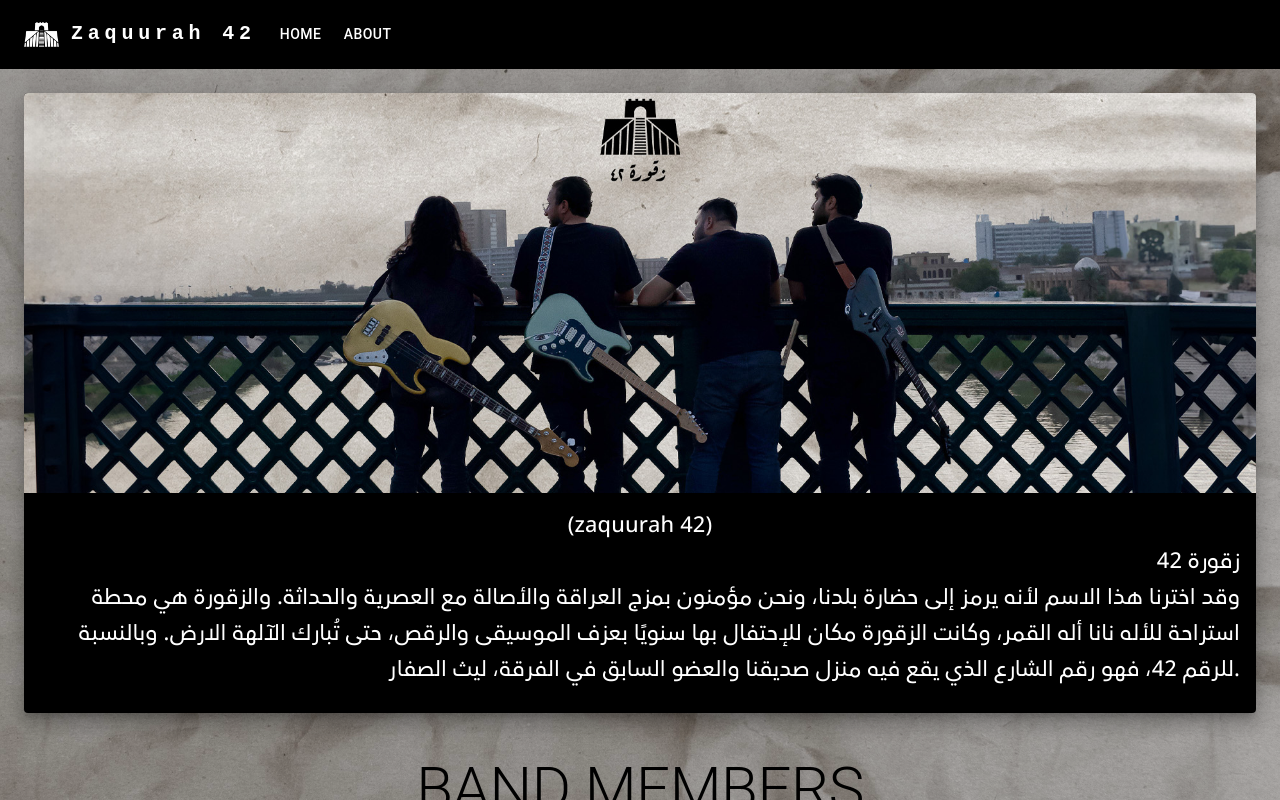
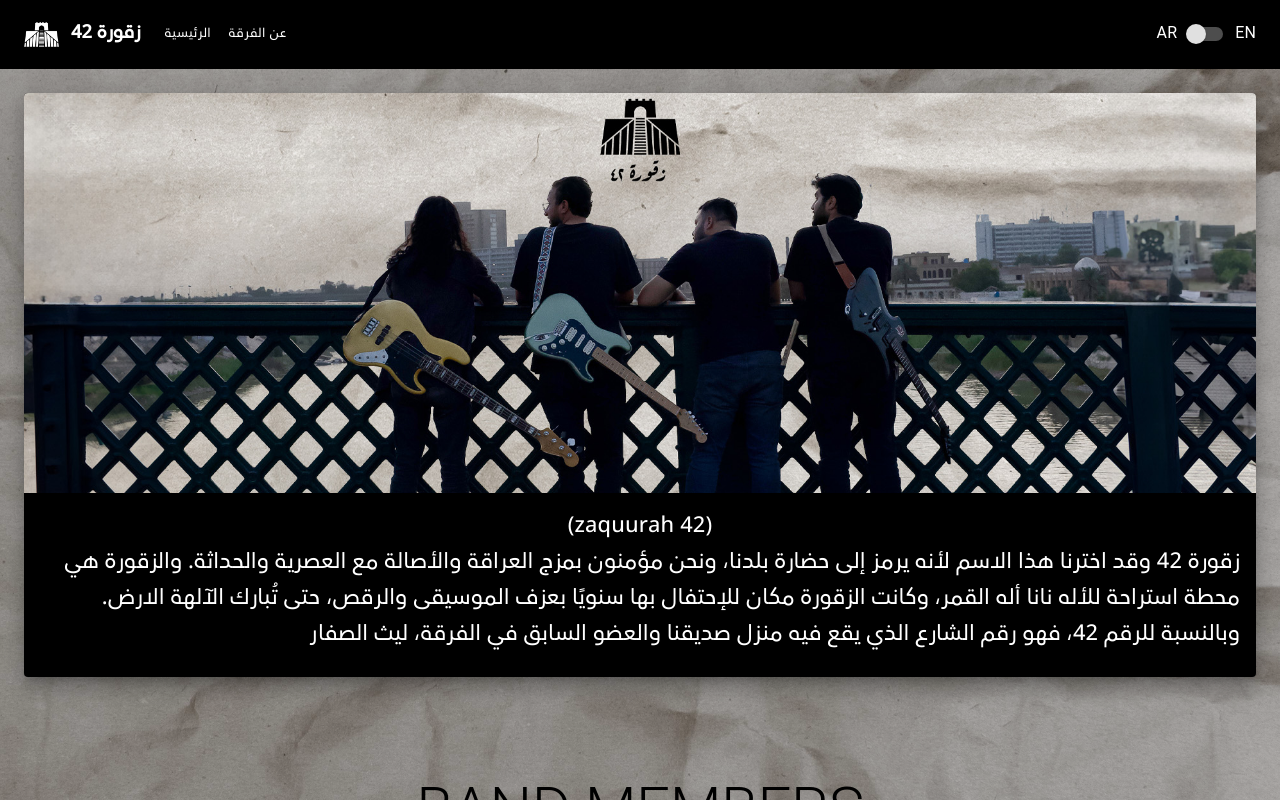
Before and after one commit to HIR666/z42, a React (Vite) app: page /#/about in a window 1280 px wide. Built offline with nearby package versions, Linux system fonts and the light colour scheme.

Commit message:
multi-langauge update initial push

```diff
--- a/package.json
+++ b/package.json
@@ -17,6 +17,7 @@
     "@emotion/styled": "^11.11.0",
     "@mui/icons-material": "^5.11.16",
     "@mui/material": "^5.13.1",
+    "aos": "^2.3.4",
     "gh-pages": "^5.0.0",
     "react": "^18.2.0",
     "react-dom": "^18.2.0",
--- a/src/App.jsx
+++ b/src/App.jsx
@@ -13,6 +13,7 @@ import texture from "./assets/TEXTURE.jpg";
 import "./assets/fonts/ZESTBOLD.ttf";
 import "./assets/fonts/ZESTREGULAR.ttf";
 import "./assets/fonts/ZESTLIGHT.ttf";
+import { LanguageProvider } from "./utils/languageContext";
 
 const theme = createTheme({
   components: {
@@ -22,6 +23,7 @@ const theme = createTheme({
   },
   palette: {
     mode: "dark",
+    direction: "ltr",
     background: {
       paper: "#000000", // your color
     },
@@ -32,6 +34,7 @@ function App() {
   return (
     <ThemeProvider theme={theme}>
       <CssBaseline />
+      <LanguageProvider>
         <HashRouter>
           <MainAppBar />
           <Box
@@ -54,6 +57,7 @@ function App() {
             </Routes>
           </Box>
         </HashRouter>
+      </LanguageProvider>
     </ThemeProvider>
   );
 }
--- a/src/components/AppBar.jsx
+++ b/src/components/AppBar.jsx
@@ -1,5 +1,5 @@
 /* eslint-disable no-unused-vars */
-import * as React from "react";
+import React, { useContext, useState } from "react";
 import AppBar from "@mui/material/AppBar";
 import Box from "@mui/material/Box";
 import Toolbar from "@mui/material/Toolbar";
@@ -14,30 +14,44 @@ import Tooltip from "@mui/material/Tooltip";
 import MenuItem from "@mui/material/MenuItem";
 import AdbIcon from "@mui/icons-material/Adb";
 import logo from "../assets/logoclear.png";
-// import SvgIcon from "@mui/material/SvgIcon";
 
-// import ZAQ from "../assets/zaq.svg";
+//switch
+import { FormControlLabel, Switch } from "@mui/material";
 
-// const Zaq = () => {
-//   return (
-//     <SvgIcon color="white">
-//       <use xlinkHref={`${ZAQ}#zaq`} />
-//     </SvgIcon>
-//   );
-// };
+import { LanguageContext } from "../utils/languageContext";
 
 const Zaq = (s, m) => {
   return <img src={logo} style={{ width: 35, marginRight: 12 }} />;
 };
 
 //const pages = ["home", "about", "contact us"];
+
+const settings = ["Profile", "Account", "Dashboard", "Logout"];
+
+function MainAppBar() {
+  const [anchorElNav, setAnchorElNav] = React.useState(null);
+  const [anchorElUser, setAnchorElUser] = React.useState(null);
+  const { toggleLanguage, termReturner, currentReturner } =
+    useContext(LanguageContext);
+  const [current, setCurrent] = useState("ar");
+
+  const handleLanguage = (e) => {
+    if (e.target.checked) {
+      toggleLanguage(e.target.value);
+      setCurrent("en");
+    } else {
+      toggleLanguage("ar");
+      setCurrent("ar");
+    }
+  };
+
   const pages = [
     {
-    display: "HOME",
+      display: termReturner("home"),
       url: "/",
     },
     {
-    display: "ABOUT",
+      display: termReturner("about"),
       url: "#/about",
     },
     // {
@@ -45,11 +59,6 @@ const pages = [
     //   url: "contact",
     // },
   ];
-const settings = ["Profile", "Account", "Dashboard", "Logout"];
-
-function MainAppBar() {
-  const [anchorElNav, setAnchorElNav] = React.useState(null);
-  const [anchorElUser, setAnchorElUser] = React.useState(null);
 
   const handleOpenNavMenu = (event) => {
     setAnchorElNav(event.currentTarget);
@@ -82,14 +91,14 @@ function MainAppBar() {
               mr: 2,
               display: { xs: "none", md: "flex" },
 
-              fontFamily: "monospace",
+              fontFamily: current == "ar" ? "zest" : "monospace",
               fontWeight: 700,
-              letterSpacing: ".3rem",
+              // letterSpacing: ".3rem",
               color: "inherit",
               textDecoration: "none",
             }}
           >
-            Zaquurah 42
+            {termReturner("z42title")}
           </Typography>
 
           <Box sx={{ flexGrow: 1, display: { xs: "flex", md: "none" } }}>
@@ -127,7 +136,11 @@ function MainAppBar() {
                     textAlign="center"
                     component={"a"}
                     href={page.url}
-                    style={{ color: "inherit", textDecoration: "none" }}
+                    style={{
+                      color: "inherit",
+                      textDecoration: "none",
+                      fontFamily: "zest",
+                    }}
                   >
                     {page.display}
                   </Typography>
@@ -147,14 +160,14 @@ function MainAppBar() {
               mr: 2,
               display: { xs: "flex", md: "none" },
               flexGrow: 1,
-              fontFamily: "monospace",
+              fontFamily: current == "ar" ? "zest" : "monospace",
               fontWeight: 700,
-              letterSpacing: ".3rem",
+              // letterSpacing: ".3rem",
               color: "inherit",
               textDecoration: "none",
             }}
           >
-            Zaquurah 42
+            {termReturner("z42title")}
           </Typography>
           <Box sx={{ flexGrow: 1, display: { xs: "none", md: "flex" } }}>
             {pages.map((page) => (
@@ -162,15 +175,31 @@ function MainAppBar() {
                 href={page.url}
                 key={page.url}
                 onClick={handleCloseNavMenu}
-                sx={{ my: 2, color: "white", display: "block" }}
+                sx={{
+                  my: 2,
+                  color: "white",
+                  display: "block",
+                  fontFamily: current == "ar" ? "zest" : "inherit",
+                }}
               >
                 {page.display}
               </Button>
             ))}
           </Box>
 
-          {/* <Box sx={{ flexGrow: 0 }}>
-            <Tooltip title="Open settings">
+          {/* right side of appbar code begin */}
+
+          <Box sx={{ flexGrow: 0 }}>
+            <span>AR</span>
+            <Switch
+              color="primary"
+              onChange={(e) => {
+                handleLanguage(e);
+              }}
+              value="en"
+            />
+            <span>EN</span>
+            {/* <Tooltip title="Open settings">
               <IconButton onClick={handleOpenUserMenu} sx={{ p: 0 }}>
                 <Avatar alt="Remy Sharp" src="/static/images/avatar/2.jpg" />
               </IconButton>
@@ -196,8 +225,10 @@ function MainAppBar() {
                   <Typography textAlign="center">{setting}</Typography>
                 </MenuItem>
               ))}
-            </Menu>
-          </Box> */}
+            </Menu> */}
+          </Box>
+
+          {/* right side of appbar code end */}
         </Toolbar>
       </Container>
     </AppBar>
--- a/src/screens/AboutScreen.jsx
+++ b/src/screens/AboutScreen.jsx
@@ -1,4 +1,5 @@
-import React from "react";
+/* eslint-disable no-unused-vars */
+import React, { useState, useEffect, useContext } from "react";
 import {
   Card,
   CardContent,
@@ -9,6 +10,8 @@ import {
   Paper,
   Typography,
   Box,
+  Slide,
+  Button,
 } from "@mui/material";
 import alash from "../assets/ALASH.png";
 import moefoe from "../assets/MOEFOE.png";
@@ -16,7 +19,40 @@ import bman from "../assets/BMAN.png";
 import moeraad from "../assets/MOE_RAAD.png";
 import aboutus from "../assets/ABOUTUS.jpg";
 
+import Aos, { init } from "aos";
+import "aos/dist/aos.css";
+
+import { LanguageContext } from "../utils/languageContext";
+
+const HeroComponent = () => {
+  return (
+    <Box
+      sx={{
+        backgroundColor: "primary.main",
+        color: "primary.contrastText",
+        py: 8,
+        textAlign: "center",
+      }}
+    >
+      <Typography variant="h2" gutterBottom>
+        Welcome to our Website
+      </Typography>
+      <Typography variant="subtitle1" gutterBottom>
+        Discover amazing things with Material-UI!
+      </Typography>
+      <Button variant="contained" color="secondary">
+        Get Started
+      </Button>
+    </Box>
+  );
+};
+
 const AboutScreen = () => {
+  const { termReturner, currentReturner } = useContext(LanguageContext);
+  useEffect(() => {
+    Aos, init({ duration: 400 });
+  }, []);
+
   return (
     <Container maxWidth="xl">
       <Grid container>
@@ -39,24 +75,18 @@ const AboutScreen = () => {
             <CardContent
               sx={{
                 fontFamily: "zest",
-                textAlign: "right",
+                textAlign: currentReturner() == "ar" ? "right" : "left",
                 fontSize: { xs: 20, md: 24 },
                 fontWeight: 100,
               }}
             >
-              <Box style={{ textAlign: "center" }}> (zaquurah 42)</Box>زقورة 42
-              <br />
-              وقد اخترنا هذا الاسم لأنه يرمز إلى حضارة بلدنا، ونحن مؤمنون بمزج
-              العراقة والأصالة مع العصرية والحداثة. والزقورة هي محطة استراحة
-              للأله نانا أله القمر، وكانت الزقورة مكان للإحتفال بها سنويًا بعزف
-              الموسيقى والرقص، حتى تُبارك الآلهة الارض. وبالنسبة للرقم 42، فهو
-              رقم الشارع الذي يقع فيه منزل صديقنا والعضو السابق في الفرقة، ليث
-              الصفار.
+              <Box style={{ textAlign: "center" }}> (zaquurah 42)</Box>
+              {termReturner("about1")}
             </CardContent>
           </Card>
         </Grid>
 
-        <Grid item xs={12} mt={5} alignItems={"center"}>
+        <Grid item xs={12} mt={12} alignItems={"center"}>
           <Typography
             variant="h2"
             textAlign={"center"}
@@ -67,7 +97,7 @@ const AboutScreen = () => {
           </Typography>
         </Grid>
       </Grid>
-
+      <Grid item xs={12}>
         <div
           style={{
             background:
@@ -76,13 +106,14 @@ const AboutScreen = () => {
             margin: 0,
             padding: 0,
           }}
+          //data-aos="fade-up"
         >
           <Grid container mt={6}>
             <Grid
               item
               xs={12}
               md={6}
-            textAlign={"right"}
+              textAlign={currentReturner() == "ar" ? "right" : "left"}
               padding={3}
               sx={{
                 fontSize: { lg: 46, md: 40, xs: 24 },
@@ -90,14 +121,16 @@ const AboutScreen = () => {
                 color: "black",
               }}
             >
-            محمد فارس، يبلغ من العمر 28 عامًا، وهو المغني الرئيسي وعازف كيتار
-            وبيانو ايضًا. مغني من الطفولة و له في مجال الموسيقى اكثر من 10
-            سنوات. يتمنى محمد أن يجد الناس انفسهم في اغاني زقورة ٤٢
+              {termReturner("moefoe")}
             </Grid>
             <Grid item xs={12} md={6}>
               <img
                 src={moefoe}
-              style={{ minHeight: "100%", marginTop: "auto", maxWidth: "100%" }}
+                style={{
+                  minHeight: "100%",
+                  marginTop: "auto",
+                  maxWidth: "100%",
+                }}
               />
             </Grid>
           </Grid>
@@ -111,13 +144,15 @@ const AboutScreen = () => {
             margin: 0,
             padding: 0,
           }}
+          // data-aos="fade-right"
+          // data-aos-anchor-placement="bottom-bottom"
         >
           <Grid container mt={10}>
             <Grid
               item
               xs={12}
               md={6}
-            textAlign={"right"}
+              textAlign={currentReturner() == "ar" ? "right" : "left"}
               padding={3}
               sx={{
                 fontSize: { lg: 46, md: 40, xs: 24 },
@@ -125,14 +160,16 @@ const AboutScreen = () => {
                 color: "black",
               }}
             >
-            مصطفى رحال، يبلغ من العمر 22 عامًا، وهو عازف البيس كيتار في الفرقة.
-            وهو اخر عضو انظم للفرقة بعد ما كان من جمهورها ومتابعيها بكل مكان
-            ليصبح اخيرًا العضو الرابع في زقورة ٤٢
+              {termReturner("bman")}
             </Grid>
             <Grid item xs={12} md={6}>
               <img
                 src={bman}
-              style={{ minHeight: "100%", marginTop: "auto", maxWidth: "100%" }}
+                style={{
+                  minHeight: "100%",
+                  marginTop: "auto",
+                  maxWidth: "100%",
+                }}
               />
             </Grid>
           </Grid>
@@ -146,13 +183,14 @@ const AboutScreen = () => {
             margin: 0,
             padding: 0,
           }}
+          //data-aos="fade-right"
         >
           <Grid container mt={10}>
             <Grid
               item
               xs={12}
               md={6}
-            textAlign={"right"}
+              textAlign={currentReturner() == "ar" ? "right" : "left"}
               padding={3}
               sx={{
                 fontSize: { lg: 46, md: 40, xs: 24 },
@@ -160,14 +198,16 @@ const AboutScreen = () => {
                 color: "black",
               }}
             >
-            يوسف علش، يبلغ من العمر 28 عامًا، وهو عازف صولو كيتار في الفرقة.
-            يوسف لديه خبرة اكثر من 8 سنوات بالمجال. يعتبر يوسف الموسيقى الشئ
-            الوحيد الذي يعطيه الاحساس بالحرية والاستمتاع
+              {termReturner("alash")}
             </Grid>
             <Grid item xs={12} md={6}>
               <img
                 src={alash}
-              style={{ minHeight: "100%", marginTop: "auto", maxWidth: "100%" }}
+                style={{
+                  minHeight: "100%",
+                  marginTop: "auto",
+                  maxWidth: "100%",
+                }}
               />
             </Grid>
           </Grid>
@@ -186,7 +226,7 @@ const AboutScreen = () => {
               item
               xs={12}
               md={6}
-            textAlign={"right"}
+              textAlign={currentReturner() == "ar" ? "right" : "left"}
               padding={3}
               sx={{
                 fontSize: { lg: 46, md: 40, xs: 24 },
@@ -194,18 +234,21 @@ const AboutScreen = () => {
                 color: "black",
               }}
             >
-            محمد رعد، يبلغ من العمر 26 عامًا، وهو عازف الدرامز في الفرقة. منذ
-            طفولته، كان حلمه أن يصبح عازفًا للدرامز، وتحقق حلمه في عام 2020
-            عندما أصبح عضوًا في فرقة زقورة 42
+              {termReturner("moeraad")}
             </Grid>
             <Grid item xs={12} md={6}>
               <img
                 src={moeraad}
-              style={{ minHeight: "100%", marginTop: "auto", maxWidth: "100%" }}
+                style={{
+                  minHeight: "100%",
+                  marginTop: "auto",
+                  maxWidth: "100%",
+                }}
               />
             </Grid>
           </Grid>
         </div>
+      </Grid>
     </Container>
   );
 };
--- a/src/screens/HomeScreen.jsx
+++ b/src/screens/HomeScreen.jsx
@@ -1,8 +1,10 @@
-import React from "react";
+import React, { useContext } from "react";
 import { Container, Box, Grid, Paper } from "@mui/material";
 import hero from "../assets/hero.png";
+import { LanguageContext } from "../utils/languageContext";
 
 const HomeScreen = () => {
+  const { termReturner } = useContext(LanguageContext);
   return (
     // <Box
     //   sx={{
@@ -52,11 +54,10 @@ const HomeScreen = () => {
           elevation={12}
         >
           <Container maxWidth="lg">
-            Zaquurah 42
+            {termReturner("firstp")}
             <br />
-            هي فرقة موسيقية تأسست عام ٢٠٢٠ وتتكون من ٤ أشخاص. تقدم الفرقة الروك
-            العراقي بأسلوب فريد يجمع بين العناصر الموسيقية الغربية مثل الجيتار
-            والبيانو والطبول، مع الكلمات العراقية والعربية
+            <br />
+            {termReturner("secondp")}
           </Container>
         </Paper>
       </Grid>
--- /dev/null
+++ b/src/utils/languageContext.jsx
@@ -0,0 +1,39 @@
+/* eslint-disable no-unused-vars */
+/* eslint-disable react/prop-types */
+import React, { useState, useEffect } from "react";
+import terms from "./terms.json";
+export const LanguageContext = React.createContext();
+
+export const LanguageProvider = (props) => {
+  const [current, setCurrent] = useState("ar");
+
+  const termReturner = (t) => {
+    // return terms.current.t;
+    if (current == "ar") {
+      return terms.ar[t];
+    } else if (current == "en") {
+      return terms.en[t];
+    }
+  };
+
+  const toggleLanguage = (l) => {
+    setCurrent(l);
+    console.log("language: ", l);
+  };
+
+  const currentReturner = () => {
+    return current;
+  };
+
+  return (
+    <LanguageContext.Provider
+      value={{
+        termReturner,
+        toggleLanguage,
+        currentReturner,
+      }}
+    >
+      {props.children}
+    </LanguageContext.Provider>
+  );
+};
--- /dev/null
+++ b/src/utils/terms.json
@@ -0,0 +1,28 @@
+{
+  "en": {
+    "home": "HOME",
+    "test": "lorem ipsum dolor",
+    "about": "ABOUT",
+    "z42title": "Zaquurah 42",
+    "firstp": "Founded in 2020, is a four-member band that delivers iraqi rock music by blending Western musical elements such as guitars, piano, and drums with Iraqi and Arabic lyrics",
+    "secondp": "The band's vision and goal is to make Iraqi music that tackles the issues of modern iraqi youth, representing their ideas and opinions with a contemporary and modern touch",
+    "about1": "Zaquurah 42 (zaquurah 42), we chose this name because it symbolizes the civilization of our country, and we believe in blending heritage and authenticity with modernity and contemporary elements. The “zaquurah” is a resting place for the goddess Nanna, the moon goddess, and it was a location for annual celebrations with music and dance, to bless the earth by the gods. As for the number 42, it represents the street where our friend and former member of the band, Leith Al-Saffar, resides.",
+    "moefoe": "Mohammed Faris (Fariiis), 28 years old, is the lead singer and also plays guitar and piano. He has been a singer since childhood and has over 10 years of experience in the music field. Mohammed hopes that people will find themselves in the songs of Zaquurah 42",
+    "bman": "Mustafa Rahal (Bassman), 22 years old, is the bass guitarist in the band. He is the latest member to join the band, after previously being a fan and follower of the band everywhere. Finally, he became the fourth member of Zaquura 42",
+    "alash": "Youssef Al-Ash (Alash), 28 years old, he is a solo guitarist in the band. Youssef has over 8 years of experience in this field. He considers music as the only thing that gives him a sense of freedom and enjoyment",
+    "moeraad": "Mohammed Raad, aged 26, is the drummer in the band. Since childhood, his dream has been to become a drummer, and that dream was realized in 2020 when he became a member of Zaquurah 42 band"
+  },
+  "ar": {
+    "home": "الرئيسية",
+    "test": "سلامن عليكم",
+    "about": "عن الفرقة",
+    "z42title": "زقورة 42",
+    "firstp": "هي فرقة موسيقية تأسست عام ٢٠٢٠ وتتكون من ٤ أشخاص. تقدم الفرقة الروك العراقي بأسلوب فريد يجمع بين العناصر الموسيقية الغربية مثل الجيتار والبيانو والطبول، مع الكلمات العراقية",
+    "secondp": "تتمحور رؤية الفرقة وهدفها حول إنتاج موسيقى عراقية تعكس قضايا ومشاكل الشباب العراقي الحديث، وتمثل أفكارهم وآرائهم بأسلوب حديث وعصري",
+    "about1": "زقورة 42 وقد اخترنا هذا الاسم لأنه يرمز إلى حضارة بلدنا، ونحن مؤمنون بمزج العراقة والأصالة مع العصرية والحداثة. والزقورة هي محطة استراحة للأله نانا أله القمر، وكانت الزقورة مكان للإحتفال بها سنويًا بعزف الموسيقى والرقص، حتى تُبارك الآلهة الارض. وبالنسبة للرقم 42، فهو رقم الشارع الذي يقع فيه منزل صديقنا والعضو السابق في الفرقة، ليث الصفار",
+    "moefoe": "محمد فارس، يبلغ من العمر 28 عامًا، وهو المغني الرئيسي وعازف كيتار وبيانو ايضًا. مغني من الطفولة و له في مجال الموسيقى اكثر من 10 سنوات. يتمنى محمد أن يجد الناس انفسهم في اغاني زقورة ٤٢",
+    "bman": "مصطفى رحال، يبلغ من العمر 22 عامًا، وهو عازف البيس كيتار في الفرقة. وهو اخر عضو انظم للفرقة بعد ما كان من جمهورها ومتابعيها بكل مكان ليصبح اخيرًا العضو الرابع في زقورة ٤٢",
+    "alash": "يوسف علش، يبلغ من العمر 28 عامًا، وهو عازف صولو كيتار في الفرقة. يوسف لديه خبرة اكثر من 8 سنوات بالمجال. يعتبر يوسف الموسيقى الشئ الوحيد الذي يعطيه الاحساس بالحرية والاستمتاع",
+    "moeraad": "محمد رعد، يبلغ من العمر 26 عامًا، وهو عازف الدرامز في الفرقة. منذ طفولته، كان حلمه أن يصبح عازفًا للدرامز، وتحقق حلمه في عام 2020 عندما أصبح عضوًا في فرقة زقورة 42"
+  }
+}
```
Also changed, not shown: 1 other file (tests, documents, lock files or other folders). Lines whose indentation alone changed are shown as unchanged.
